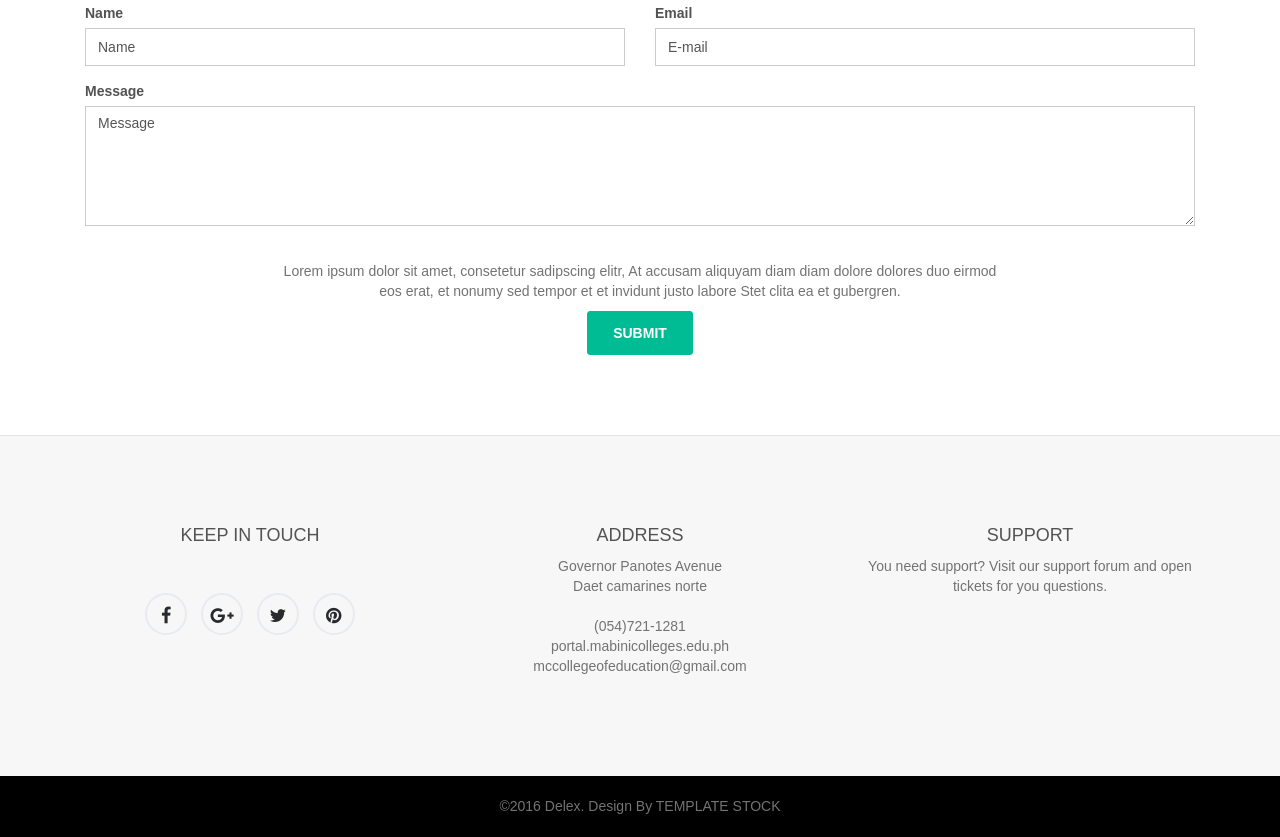
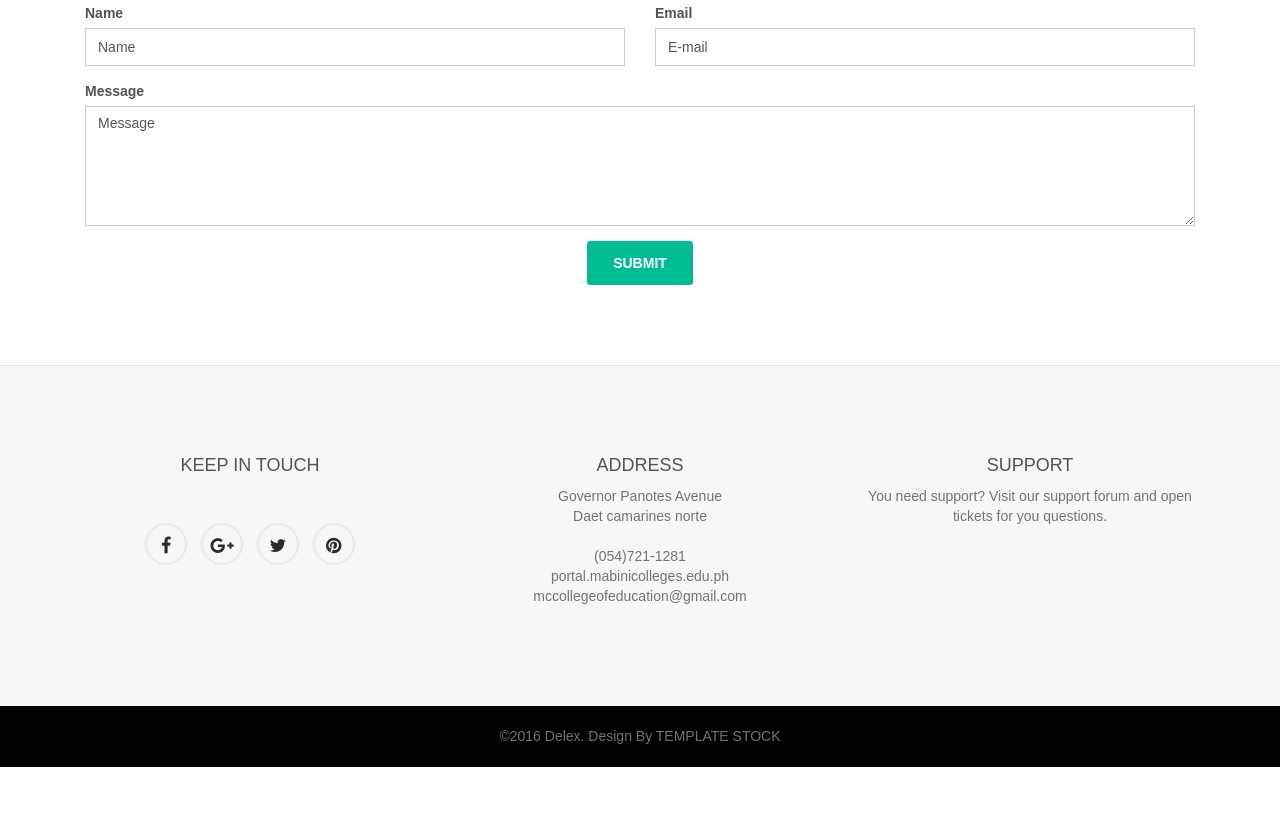
Before and after one commit to VEGAMOJT/devtest, a plain HTML site: page index.html in a window 1280 px wide. Shown: the part 1955-2792 px from the top of the page. After the commit the page ends 2722 px from the top, so only its background shows below. Drawn offline with Linux system fonts and the light colour scheme; files whose address does not match are found by name; a web font is replaced by a local one.

Commit message:
Update index.html

```diff
--- a/index.html
+++ b/index.html
@@ -239,11 +239,6 @@
                   </div>
                 </div>
                 <div class="row">
-                  <div class="col-md-8 col-md-offset-2">
-                    <p class="text-center con_sub_text">Lorem ipsum dolor sit amet, consetetur sadipscing elitr, At accusam aliquyam diam diam dolore dolores duo eirmod eos erat, et nonumy sed tempor et et invidunt justo labore Stet clita ea et gubergren.</p>
-                  </div>
-                </div>
-                <div class="row">
                   <div class="col-xs-12 text-center">
                     <div id="ajaxsuccess">E-mail was successfully sent.</div>
                     <div class="error" id="err-form" style="display: none;">There was a problem validating the form please check!</div>
```
